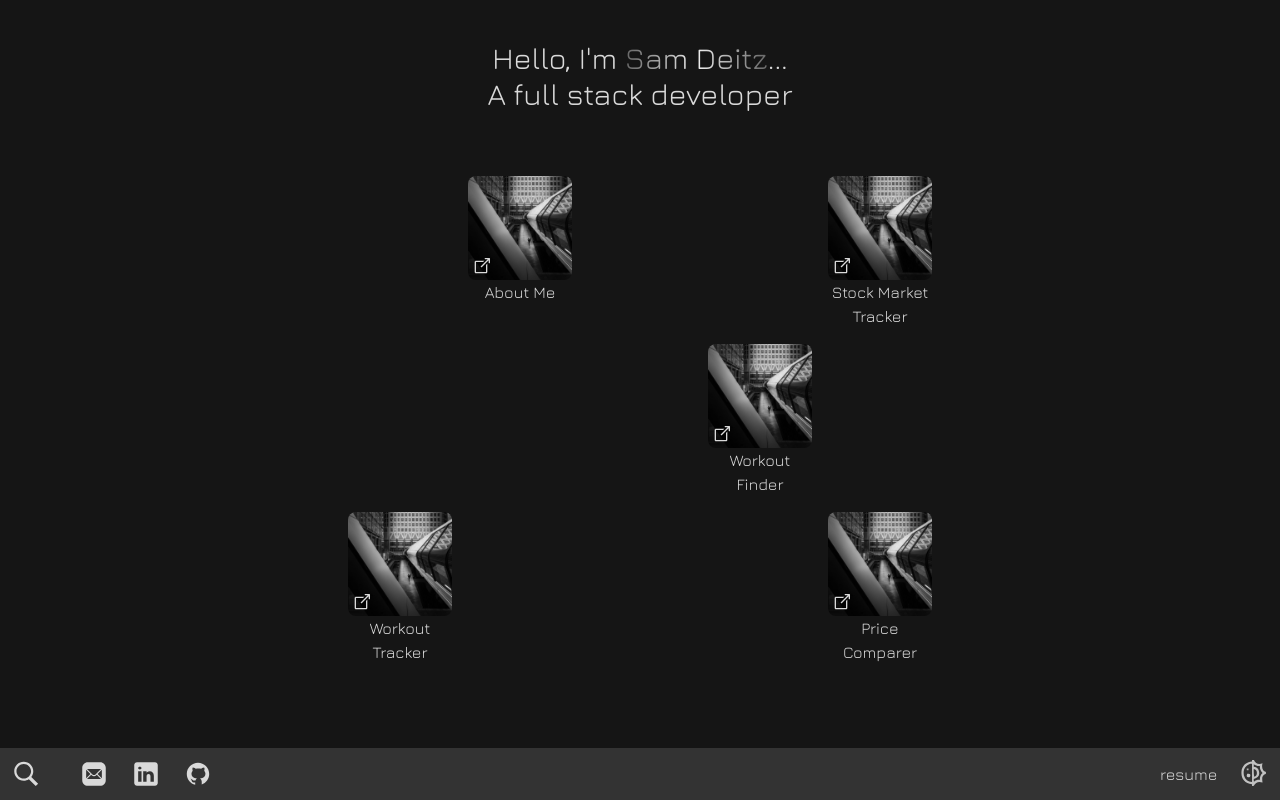
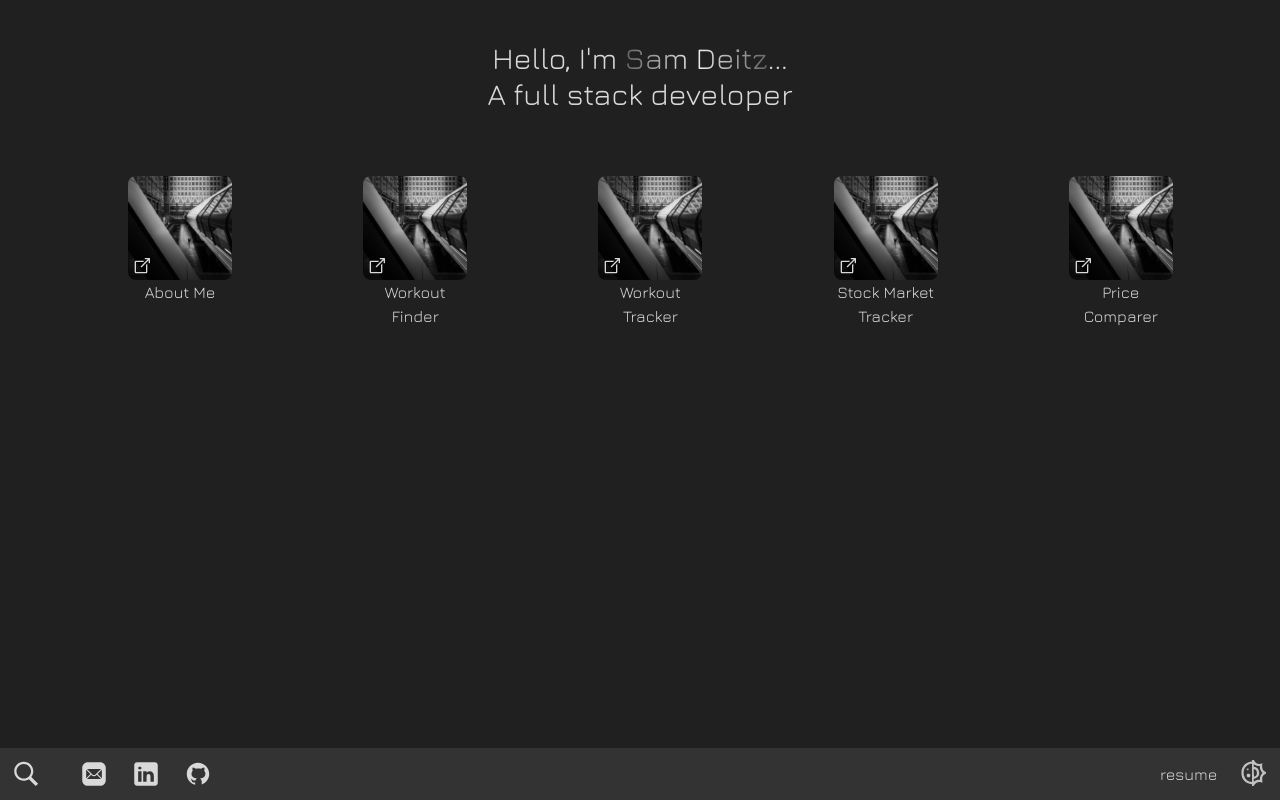
Before and after one commit to samdeitz/personal-portfolio, a React (Vite) app: page / in a window 1280 px wide. Built offline with nearby package versions, Linux system fonts and the light colour scheme.

Commit message:
search bar complete

```diff
--- a/src/App.jsx
+++ b/src/App.jsx
@@ -6,7 +6,6 @@ import Taskbar from "./components/Taskbar";
 import apps from "./appInfo.js";
 
 function App() {
-
   return (
 
     <ThemeProvider>
--- a/src/AppProvider.jsx
+++ b/src/AppProvider.jsx
@@ -6,12 +6,25 @@ export const AppProvider = ( { children } ) => {
     const [app, setApp] = useState("");
     const [openApps, setOpenApps] = useState([])
 
+    const openApp = (a) => {
+        if(!(typeof a === "string")) a = `proj${a.id}`;
+        setApp(a);
+
+        if(!openApps.includes(a)) {
+            setOpenApps([
+                ...openApps,
+                a
+            ]);
+        }
+    }
+
     // implement useMemo to avoid updating all states when one state changes
     const appValue = useMemo(() => ({
         app,
         setApp,
         openApps,
-        setOpenApps
+        setOpenApps,
+        openApp
     }), [app, openApps])
 
     return (
--- a/src/appInfo.js
+++ b/src/appInfo.js
@@ -1,41 +1,68 @@
 
 
-const apps = {
-    proj1: {
-        id: 1,
-        title: "About Me",
-        projectImageSrc: "../assets/sample.jpg",
-        position: "col-start-2 row-start-1",
-        desktopImageSrc: "../assets/test.jpg"
-    },
+let projects = {
     proj2 : {
         id: 2,
         title: "Workout Finder",
         projectImageSrc: "../assets/sample.jpg",
-        position: "col-start-4 row-start-2",
+        position: "",
         desktopImageSrc: "../assets/test.jpg"
     },
     proj3 : {
         id: 3,
         title: "Workout Tracker",
         projectImageSrc: "../assets/sample.jpg",
-        position: "col-start-1 row-start-3",
+        position: "",
         desktopImageSrc: "../assets/test.jpg"
     },
     proj4 : {
         id: 4,
         title: "Stock Market Tracker",
         projectImageSrc: "../assets/sample.jpg",
-        position: "col-start-5 row-start-1",
+        position: "",
         desktopImageSrc: "../assets/test.jpg"
     },
     proj5 : {
         id: 5,
         title: "Price Comparer",
         projectImageSrc: "../assets/sample.jpg",
-        position: "col-start-5 row-start-3",
+        position: "",
         desktopImageSrc: "../assets/test.jpg"
-    }
+    },
+
+}
+
+let info = {
+    proj1: {
+        id: 1,
+        title: "About Me",
+        projectImageSrc: "../assets/sample.jpg",
+        position: "",
+        desktopImageSrc: "../assets/test.jpg"
+    },
+}
+
+let col, row = 1;
+
+for (let app of Object.values(projects)) {
+
+    app.position = `col-start-${col} row-start-${row}`;
+    if(row === 4) col++, row = 1;
+    row++;
+}
+
+col = 5
+row = 1
+
+for (let app of Object.values(info)) {
+    app.position = `col-start-${col} row-start-${row}`
+    if (row === 4) col--, row = 1;
+    row++;
+}
+
+const apps = {
+   ...info,
+   ...projects
 }
 
 export default apps;
--- a/src/components/Desktop.jsx
+++ b/src/components/Desktop.jsx
@@ -1,35 +1,29 @@
 import Card from "./Card.jsx";
+import apps from "../appInfo.js";
 import { useApp } from "../AppContext.js";
-import apps from "../appInfo.js";
 
 const appImages = import.meta.glob("../assets/*.jpg", {eager: true});
 
 
 const Desktop = () => {
-    const { app, setApp, openApps, setOpenApps } = useApp();
-
-    const handleAppClick = (a) => {
-
-        setApp(a);
-        if(!openApps.includes(a)) {
-            setOpenApps([
-                ...openApps,
-                a
-            ]);
-        }
-    }
+    const { openApp } = useApp();
 
     return (
         <div className="
         grid
         grid-cols-5
         grid-rows-3
-
+        w-full
+        2xl:pl-40
+        xl:pl-30
+        lg:pl-20
+        md:pl-10
         mt-10
+        gap-x-4
         ">
             {
                 Object.values(apps).map((a) => {
-                    return <Card key={a.id} className={a.position} apptitle={a.title} onClick={() => handleAppClick(`proj${a.id}`)} imgsrc={appImages[`${a.desktopImageSrc}`]?.default}/>
+                    return <Card key={a.id} className={a.position} apptitle={a.title} onClick={() => openApp(`proj${a.id}`)} imgsrc={appImages[`${a.desktopImageSrc}`]?.default}/>
                 })
             }
         </div>
--- a/src/components/Searchbar.jsx
+++ b/src/components/Searchbar.jsx
@@ -1,38 +1,43 @@
 import { useState } from 'react';
+import { useTheme } from "../ThemeProvider.jsx";
 import HBox from "./HBox.jsx";
-import { useTheme } from "../ThemeProvider.jsx";
 
 
-const Searchbar = ({ searchImg, searchValue, setSearchValue }) => {
+const Searchbar = ({ searchImg, searchValue, setSearchValue, setOpenResults }) => {
     const { isDark } = useTheme();
     const [isSearching, setIsSearching] = useState(false);
 
-    const handleChange = (e) => {
+    const handleInputChange = (e) => {
         setSearchValue(e.target.value);
     }
 
-    const handleClick = (e) => {
+    const handleSearchClick = (e) => {
         setIsSearching(!isSearching);
+        setOpenResults(prev => !prev);
+
+        setTimeout(() => {
+            setSearchValue("");
+        }, 300)
     }
 
     return (
         <HBox className="gap-1 items-center">
-            <img onClick={handleClick} className="taskbar-item" src={searchImg} alt="search" />
+            <img onClick={handleSearchClick} className="taskbar-item" src={searchImg} alt="search" />
             <input
             className={`
             transition-all
             duration-500
             ease-in-out
             origin-left
-            ${isSearching ? "max-w-30 opacity-100 scale-x-100" : "max-w-0 opacity-0 scale-x-0"}
-            ${isDark ? "bg-[#999999]" : "bg-[#333333]"}
+            ${isSearching ? "max-w-[25vw] opacity-100 scale-x-100" : "max-w-0 opacity-0 scale-x-0"}
+            ${isDark ? "bg-light-grey" : "bg-dark-grey"}
             ${isDark ? "text-[#151515]" : "text-[#d9d9d9]"}
             h-12
             rounded-sm
             pl-2
             outline-none
             `}
-            placeholder="Search" type="text" value={searchValue} onChange={handleChange}
+            placeholder="Search" type="text" value={searchValue} onChange={handleInputChange}
             />
         </HBox>
     )
--- a/src/components/Taskbar.jsx
+++ b/src/components/Taskbar.jsx
@@ -22,47 +22,40 @@ const appImages = import.meta.glob("../assets/*.jpg", {eager: true});
 
 
 const Taskbar = ( { apps } ) => {
-    const { isDark, toggleTheme} = useTheme();
-    const { setApp, openApps, setOpenApps } = useApp();
+    const { isDark, toggleTheme } = useTheme();
+    const { openApps, openApp } = useApp();
     const [ searchValue, setSearchValue ] = useState("");
-
-    const openApp = (a) => {
-        if(!(typeof a === "string")) a = `proj${a.id}`;
-        setApp(a);
-
-        if(!openApps.includes(a)) {
-            setOpenApps([
-                ...openApps,
-                a
-            ]);
-        }
-    }
-
+    const [ openResults, setOpenResults ] = useState(false);
 
     return (
         <VBox className="fixed bottom-0">
-            {searchValue && <VBox className={`
-                border-2
-                w-1/2
+            <VBox className={`
+                w-80
                 transition-all
                 duration-300
                 ease-in-out
-                ${searchValue ? "origin-bottom max-h-40" : ""}
-                ${isDark ? "bg-[#333]" : "bg-[#999]"}
+                origin-bottom
+                ring-2
+                ${isDark ? "ring-[#999]" : "ring-[#151515]"}
+                ${openResults ? "max-h-100 opacity-100 scale-y-100" : "max-h-0 opacity-0 scale-y-0"}
+                ${isDark ? "bg-dark-grey" : "bg-light-grey"}
             `}>
 
                 {Object.values(apps).map((a) => {
                     if(a.title.toLowerCase().includes(searchValue)) {
                         return (
-                            <h1 className='py-1 pl-2 cursor-pointer' key={a.id} onClick={() => openApp(a)}>{a.title}</h1>
+                            <HBox className="py-2 pl-4 gap-4 cursor-pointer hover-over duration-500 items-center" key={a.id} onClick={() => openApp(a)}>
+                                <img className="h-7 rounded-lg" src={appImages[a.desktopImageSrc]?.default}/>
+                                <h1 className="" >{a.title}</h1>
+                            </HBox>
                         )
                     }
                 })}
-            </VBox>}
+            </VBox>
             <HBox
             className={`
+            ${isDark ? "bg-dark-grey" : "bg-light-grey"}
             flex
-            ${isDark ? "bg-[#333333]" : "bg-[#999999]" }
             justify-between
             items-center
             h-13
@@ -76,6 +69,7 @@ const Taskbar = ( { apps } ) => {
                     searchImg={isDark ? searchWhite : searchBlack}
                     searchValue={searchValue}
                     setSearchValue={setSearchValue}
+                    setOpenResults={setOpenResults}
                     />
                     <HBox>
                         <a href="mailto: sdeitz@uwo.ca" target="_blank">
@@ -91,7 +85,7 @@ const Taskbar = ( { apps } ) => {
                             openApps.map((a) =>
                                 <VBox className="taskbar-item gap-2" key={a} onClick={() => openApp(a)}>
                                     <img className="rounded-lg" src={appImages[`${apps[a].desktopImageSrc}`]?.default} />
-                                    <div className={`${isDark ?"bg-[#d9d9d9]" : "bg-[#151515]"} rounded-lg min-w-[100%] min-h-1 m-auto`} ></div>
+                                    <div className={`${isDark ?"bg-light" : "bg-dark"} rounded-lg min-w-[100%] min-h-1 m-auto`} ></div>
                                 </VBox>
                             )
 
@@ -100,14 +94,13 @@ const Taskbar = ( { apps } ) => {
                     </HBox>
                 </HBox>
                 <HBox>
-                    <a href=""
+                    <a href="../assets/SDResumeTech.pdf"
                     className="
                     flex
                     items-center
                     taskbar-item
                     w-20
-                    "
-                    >
+                    ">
                         resume
                     </a>
                     <img onClick={toggleTheme} className="taskbar-item" src={isDark ? sunWhite : sunBlack} alt="sun" />
--- a/src/index.css
+++ b/src/index.css
@@ -13,11 +13,11 @@
     }
 
     body.dark {
-        @apply bg-[#151515] text-[#d9d9d9];
+        @apply bg-dark text-[#d9d9d9];
     }
 
     body.light {
-        @apply bg-[#d9d9d9] text-[#151515];
+        @apply bg-light text-[#151515];
     }
 }
 
@@ -34,7 +34,7 @@
         @apply bg-gradient-to-r from-[#666] via-[#f1f1f1] to-[#666] bg-clip-text text-transparent;
     }
     .title-gradient.light {
-        @apply bg-gradient-to-r from-[#666] via-[#888] to-[#666] bg-clip-text text-transparent;
+        @apply bg-gradient-to-r from-[#666] via-[#151515] to-[#666] bg-clip-text text-transparent;
 
     }
 
@@ -68,18 +68,35 @@
     }
 }
 
+@utility bg-light {
+    @apply bg-[#c9c9c9] transition-colors duration-300 ease-in-out;
+}
+
+@utility bg-dark {
+    @apply bg-[#202020] transition-colors duration-300 ease-in-out;
+}
+
+@utility bg-dark-grey {
+    @apply bg-[#333] transition-colors duration-300 ease-in-out;
+}
+
+@utility bg-light-grey {
+    @apply bg-[#999] transition-colors duration-300 ease-in-out;
+}
 
 @utility hover-over {
     @apply hover:bg-[rgba(100,100,100,0.5)];
     transition: background-color 1s;
 }
 
+@utility no-bottom-shadow {
+    box-shadow: 0 4px 16px 4px #D9D9D9;
+}
+
 
 @utility searchbar-transition {
     transition: width 1s;
 }
-
-
 
 @utility hide-scrollbar {
     -ms-overflow-style: none;
```
Also changed, not shown: src/components/DesktopApp.jsx (+12 -10 lines), src/assets/icons8-horizontal-line-100.png (deleted), 1 other file (tests, documents, lock files or other folders).
